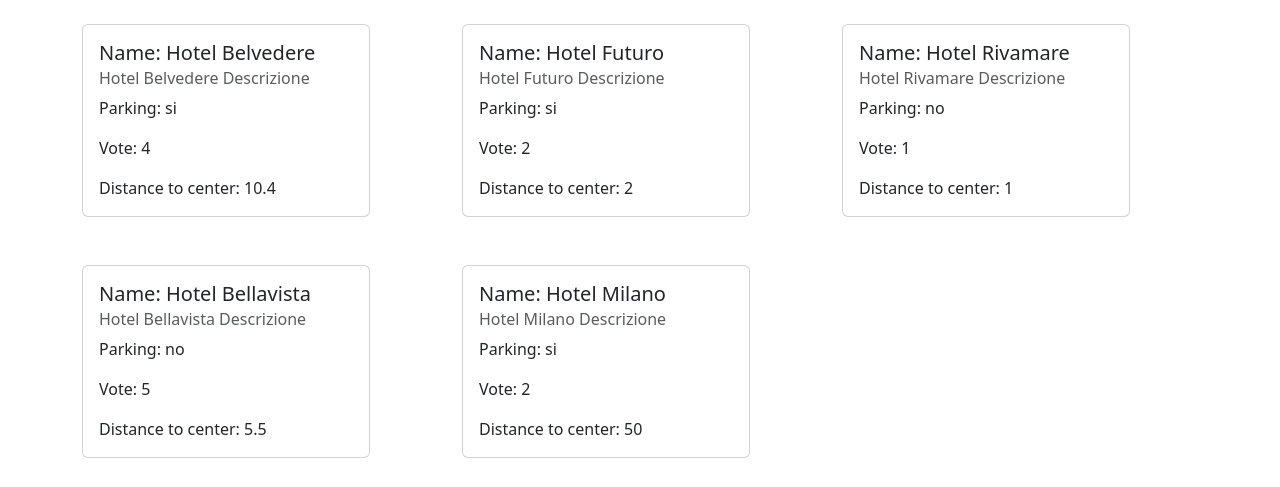
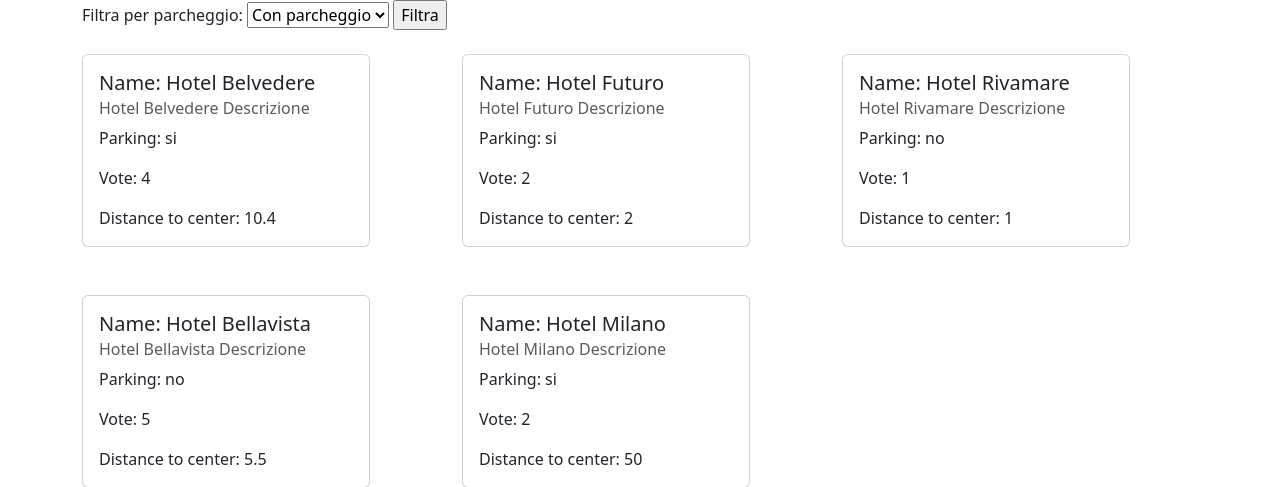
Before and after one commit to manueledigregorio/php-hotel, a PHP site: page / in a window 1280 px wide. Shown: the top 487 px of the page. Run offline with PHP 8.4, Linux system fonts and the light colour scheme.

Commit message:
[ADD] bonus filter

```diff
--- a/index.php
+++ b/index.php
@@ -1,4 +1,6 @@
 <?php
+
+
 
 $hotels = [
 
@@ -40,6 +42,15 @@
 
 ];
 
+//$filter = $_GET['filter_parking'];
+$filter = (isset($_GET['filter_parking']) == null) ? 'all' : $_GET['filter_parking'];
+
+//$filter = 'all';
+//
+//if(isset($_GET['filter_parking']) != null){
+//  $filter = $_GET['filter_parking'];
+//}
+
 ?>
 <!DOCTYPE html>
 <html lang="en">
@@ -54,9 +65,21 @@
 </head>
 <body>
 <div class="container">
+
+<form method="GET" action="index.php">
+  <label for="filter_parking">Filtra per parcheggio:</label>
+    <select name="filter_parking" id="filter_parking">
+      <option value="with_parking">Con parcheggio</option>
+      <option value="all" >Visualizza tutti</option>
+    </select>
+  <input type="submit" value="Filtra">
+</form>
+
+
 <div class="row">
   <?php foreach ($hotels as $hotel ){?>
 
+    <?php if ($filter == 'all' || $hotel['parking']) {?>
       <div class="col-4 py-4 ">
         <div class="card" style="width: 18rem;">
           <div class="card-body">
@@ -70,6 +93,9 @@
         </div>
       </div>
 
+
+
+    <?php } ?>
  <?php } ?>
 
 </div>
```
Lines whose indentation alone changed are shown as unchanged.
